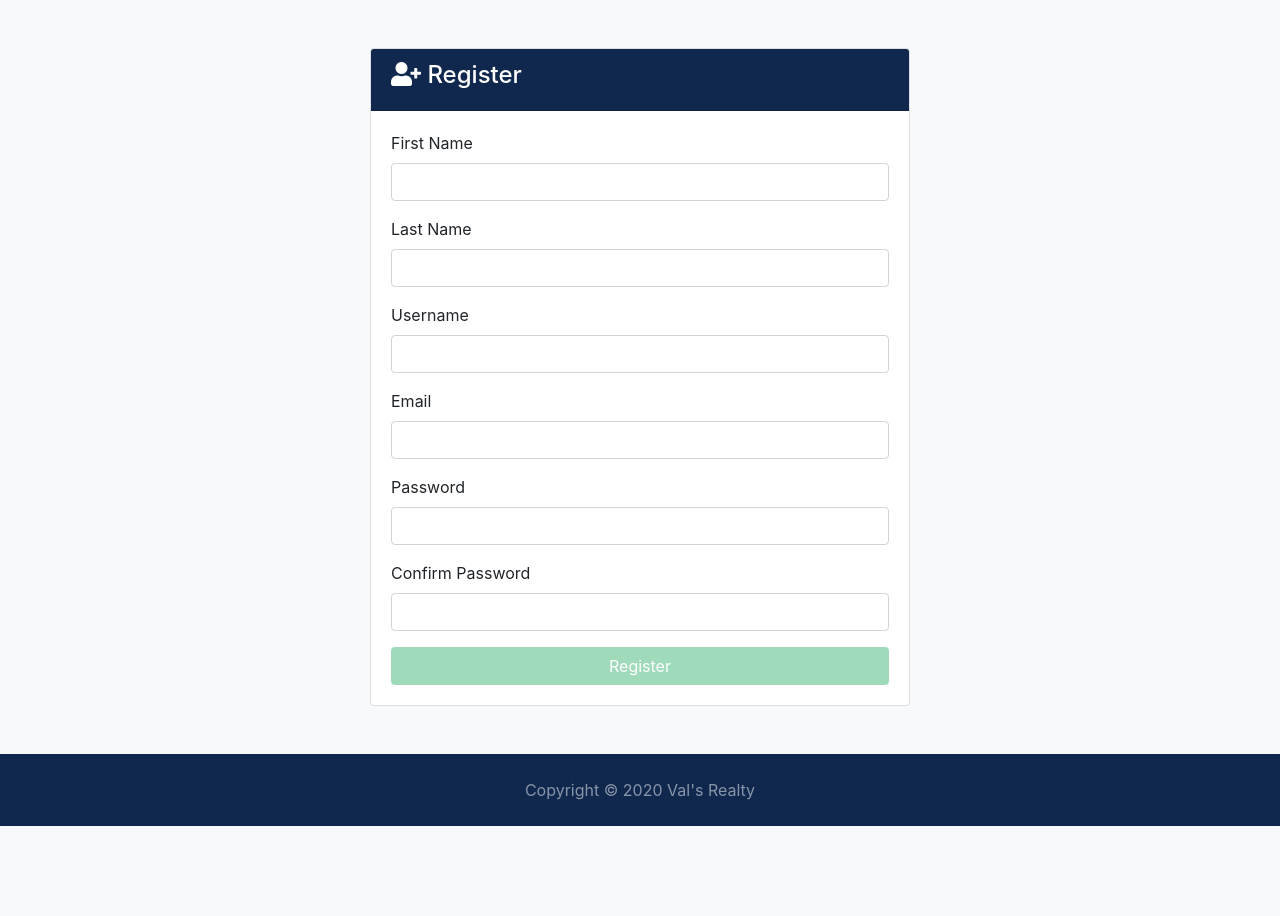
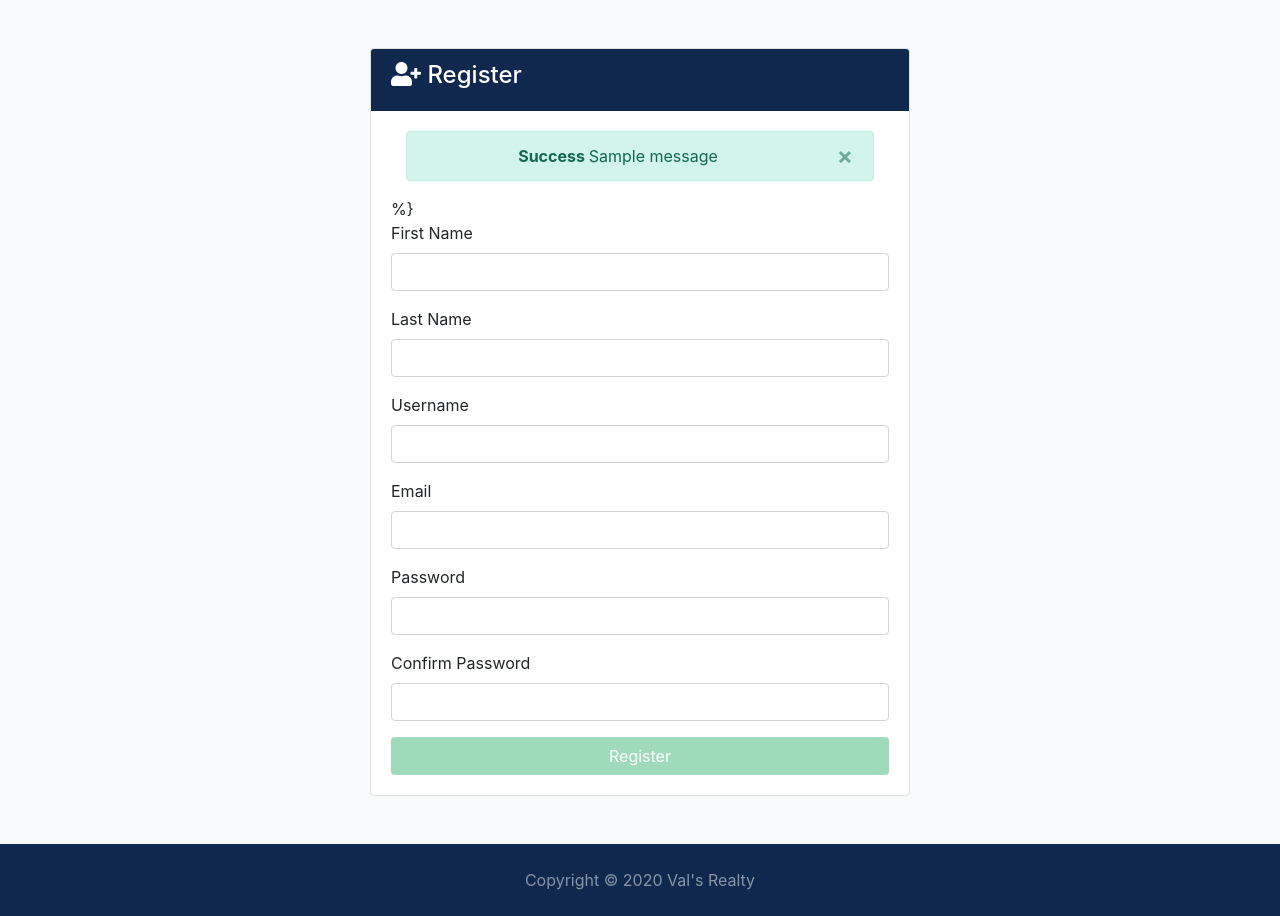
Before and after one commit to ValGalesnik/Vals-Realty, a Django app: page /accounts/register in a window 1280 px wide. Shown: the part 127-1043 px from the top of the page. Before the commit the page ends 953 px from the top, so only its background shows below. Run offline with Django 3.2, Linux system fonts and the light colour scheme; tables that the repository leaves empty hold one stand-in row (values such as "Sample post"); one stand-in notice (Sample message) is shown; some libraries are stand-ins or nearby versions.

Commit message:
1st commit

```diff
--- a/accounts/views.py
+++ b/accounts/views.py
@@ -1,10 +1,12 @@
 from django.shortcuts import render, redirect
+from django.contrib import messages
 
 
 def register(request):
     if request.method == 'POST':
-    #Register User
-        return
+        messages.error(request, 'Testing error message')
+        return redirect('register')
+
     else:
         return render(request, 'accounts/register.html')
 
--- a/real/settings.py
+++ b/real/settings.py
@@ -129,3 +129,9 @@ STATICFILES_DIRS = [
 # Media Folder Settings
 MEDIA_ROOT = os.path.join(BASE_DIR, 'media')
 MEDIA_URL = '/media/'
+
+# Messages
+from django.contrib.messages import constants as messages
+MESSAGE_TAGS = {
+    messages.ERROR: 'danger'
+}
--- a/templates/accounts/register.html
+++ b/templates/accounts/register.html
@@ -1,7 +1,8 @@
 {% extends 'base.html' %}
 
+{% block title %} | Register Account {% endblock %}
+
 {% block content %}
-
     <section id="register" class="bg-light py-5">
         <div class="container">
             <div class="row">
@@ -12,8 +13,10 @@
                                 <i class="fas fa-user-plus"></i> Register</h4>
                         </div>
                         <div class="card-body">
-                <form action="{%  url 'register' %}" method="POST">
-                    {%  csrf_token %}
+                            <!-- Alerts -->
+                            {% include 'partials/_alerts.html' %}
+                            <form action="{% url 'register' %}" method="POST">
+                                {% csrf_token %}
                                 <div class="form-group">
                                     <label for="first_name">First Name</label>
                                     <input type="text" name="first_name" class="form-control" required>
--- /dev/null
+++ b/templates/partials/_alerts.html
@@ -0,0 +1,17 @@
+{% if messages %}
+    {% for message in messages %}
+        <div id="message" class="container">
+            <div class="alert alert-{{ message.tags }} alert-dismissible text-center" role="alert">
+                <button type="button" class="close" data-dismiss="alert"><span aria-hidden="true">&times;</span></button>
+                <strong>
+                    {% if message.level == DEFAULT_MESSAGE_LEVELS.ERROR %}
+                        Error:
+                    {% else %}
+                        {{ message.tags|title }}
+                    {% endif %}
+                </strong>
+                {{ message }}
+            </div>
+        </div>
+    {% endfor %}
+{% endif %}%}
```
Also changed, not shown: templates/accounts/login.html (+7 -3 lines). Lines whose indentation alone changed are shown as unchanged.
